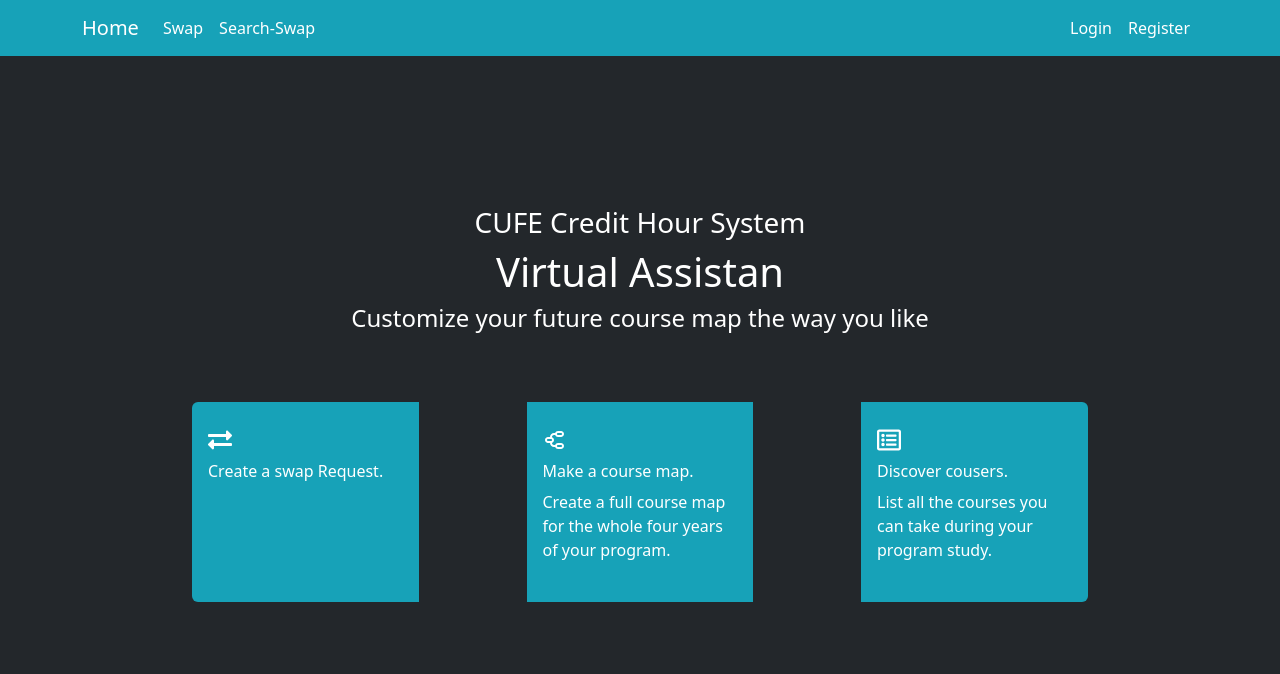
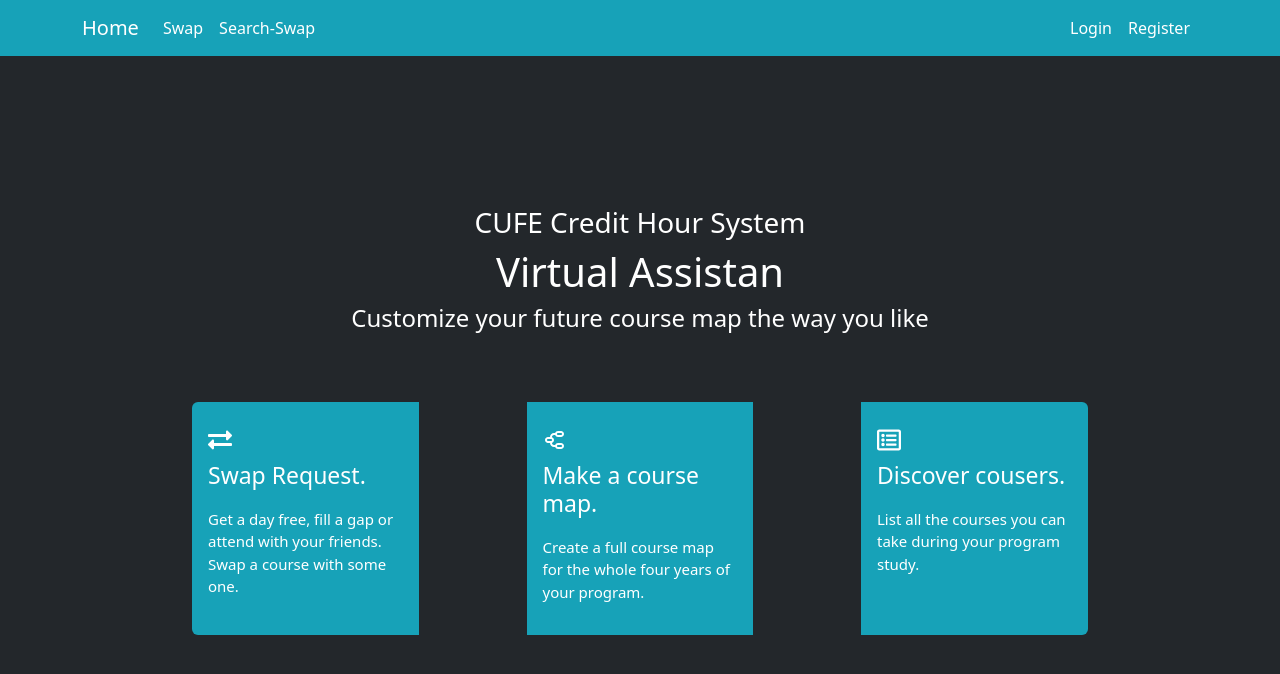
Before and after one commit to AliKhalaf1/courseMap-Front-end, a React (Create React App) app: page / in a window 1280 px wide. Shown: the top 674 px of the page. Built offline with nearby package versions, Linux system fonts and the light colour scheme.

Commit message:
Tidy up #1

```diff
--- a/src/Modules/ExploreSwapRequests/ExploreSwapRequests.jsx
+++ b/src/Modules/ExploreSwapRequests/ExploreSwapRequests.jsx
@@ -1,13 +1,8 @@
 import React, { useState } from 'react';
 import Container from 'react-bootstrap/Container';
-import Row from 'react-bootstrap/Row';
 import Form from 'react-bootstrap/Form';
 import InputGroup from 'react-bootstrap/InputGroup';
-import Dropdown from 'react-bootstrap/Dropdown';
-import DropdownButton from 'react-bootstrap/DropdownButton';
-import Button from 'react-bootstrap/Button';
 import swapServices from '../Swap/Services/swap.services';
-import authHeader from '../../Global/auth-header';
 import Table from 'react-bootstrap/Table';
 import exploreSwapRequestsServices from './Services/exploreSwapRequests.service';
 import Loader from '../Loader/Loader';
@@ -18,15 +13,15 @@
   const [filteredData, setFilteredData] = useState([]);
   const [subjectWordEntered, setSubjectWordEntered] = useState('');
   const [listOfRequests, setlistOfRequests] = useState();
-
+  const [subjectPicked,setSubjectPicked] = useState();
   const handlePickingSubject = (value) => {
     setLoading(true);
     setFilteredData([]);
     setSubjectWordEntered(value.name);
+    setSubjectPicked(value)
     exploreSwapRequestsServices.getAllSwapRequests(value.code).then((response) => {
-        console.log(response)
-        setLoading(false)
-        setlistOfRequests(response)
+      setLoading(false);
+      setlistOfRequests(response);
     });
   };
 
@@ -55,7 +50,12 @@
           </div>
         )}
       </div>
-      {loading ? <Loader /> :
+      {loading ? (
+        <Loader />
+      ) : (
+        <div>
+          {subjectPicked ? <div>
+            {listOfRequests && listOfRequests.length ? (
             <Table striped bordered hover variant="dark" className="mt-3">
               <thead>
                 <tr>
@@ -68,7 +68,7 @@
                 </tr>
               </thead>
               <tbody>
-            {listOfRequests && (listOfRequests.map((value, key) => (
+                {listOfRequests.map((value, key) => (
                     <tr key={key}>
                       <td>{key + 1}</td>
                       <td>{value.user}</td>
@@ -82,10 +82,16 @@
 
                       <td>{value.status}</td>
                     </tr>
-            )))}
+                  ))}
               </tbody>
             </Table>
+          ) : (
+            <h2>No swap requests available</h2>
+          )}
+          </div>:<h2>Select a subject :D</h2>
           }
+        </div>
+      )}
     </Container>
   );
 };
--- a/src/Modules/Home/Home.jsx
+++ b/src/Modules/Home/Home.jsx
@@ -19,8 +19,8 @@
           <a href="/swap">
             <Card.Body>
               <FaExchangeAlt className="icon" />
-              <h6>Create a swap Request.</h6>
-              <p></p>
+              <h5>Swap Request.</h5>
+              <p>Get a day free, fill a gap or attend with your friends. Swap a course with some one.</p>
             </Card.Body>
           </a>
         </Card>
@@ -29,7 +29,7 @@
           <a href="#course-map">
             <Card.Body>
               <RiMindMap className="icon" />
-              <h6>Make a course map.</h6>
+              <h5>Make a course map.</h5>
               <p>Create a full course map for the whole four years of your program.</p>
             </Card.Body>
           </a>
@@ -39,7 +39,7 @@
           <a href="#course-map">
             <Card.Body>
               <FaRegListAlt className="icon" />
-              <h6>Discover cousers.</h6>
+              <h5>Discover cousers.</h5>
               <p>List all the courses you can take during your program study.</p>
             </Card.Body>
           </a>
--- a/src/Modules/Home/Home.scss
+++ b/src/Modules/Home/Home.scss
@@ -30,7 +30,13 @@
     padding: 0;
     margin: 0;
   }
-
+  p{
+    font-size: 15px;
+  }
+  h5{
+    font-size: 23px;
+    margin-bottom: 18px;
+  }
   @media (max-width: 700px) {
     .cards {
       * {
--- a/src/Modules/SwapStatus/SwapStatus.jsx
+++ b/src/Modules/SwapStatus/SwapStatus.jsx
@@ -65,9 +65,10 @@
   const SwapStatusComponent = () => {
     return (
       <div className="swapStatus mt-4">
-        <h3>Swap Status</h3>
+        <h2>Swap Status</h2>
         <div className="mt-5">
-          {requestsList.map((value, key) => (
+          {requestsList && requestsList.length ? (
+            requestsList.map((value, key) => (
               <div className="mt-5" key={key}>
                 <h5>Status: {value.status}</h5>
                 <Table className="mt-2">
@@ -131,7 +132,13 @@
                   <></>
                 )}
               </div>
-          ))}
+            ))
+          ) : (
+            <>
+            <h4>You have not made any requests... :/</h4>
+            <h5>Create a new one from <a href='/swap'>here</a></h5>
+            </>
+          )}
         </div>
       </div>
     );
--- a/src/Modules/SwapStatus/SwapStatus.scss
+++ b/src/Modules/SwapStatus/SwapStatus.scss
@@ -0,0 +1,8 @@
+.swapStatus{
+    a{
+        color:var(--color-info)
+    }
+    a:hover{
+        color: var(--color-info-hover);
+    }
+}
```
Lines whose indentation alone changed are shown as unchanged.
